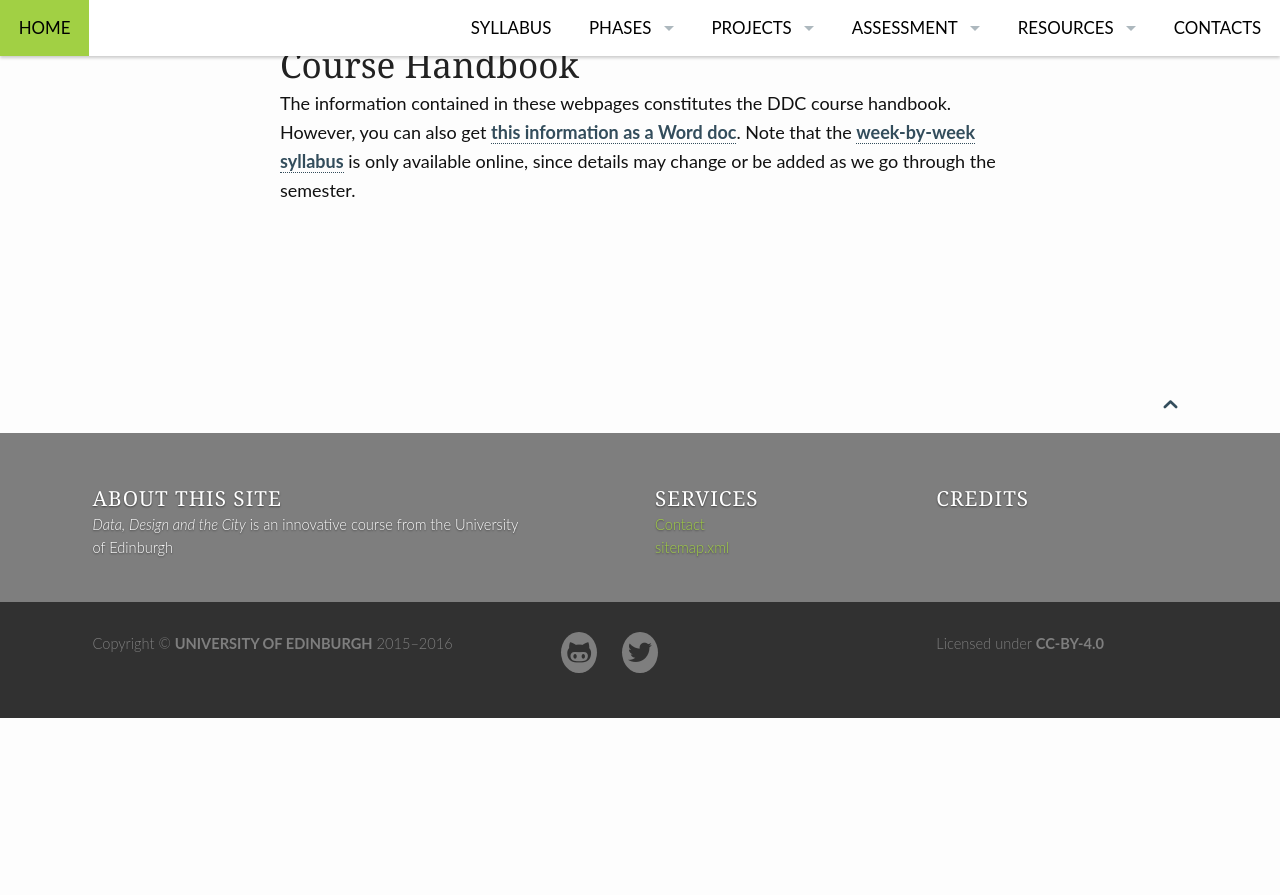
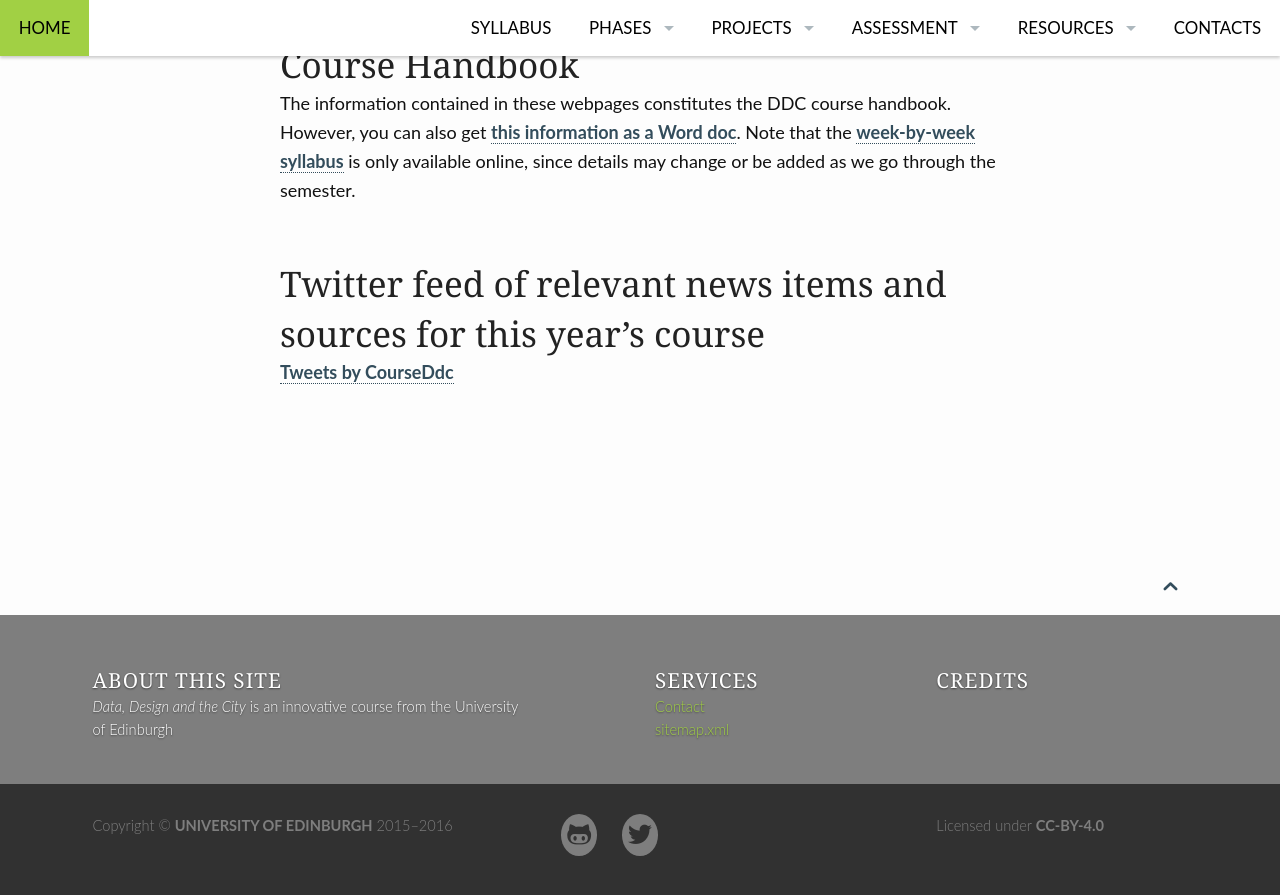
Before and after one commit to edinburghlivinglab/ddc, a Jekyll site: the page built from pages/pages-root-folder/index.md, in a window 1280 px wide and 900 px high, scrolled down 1116 px. Shown: the top 895 px of the window. Built offline with Jekyll 4.4.1, drawn with Linux system fonts in a browser that asks for light colours; comment, search, counter and statistics services are not loaded; before the commit the page ends 1834 px from its top, so only the background shows below that.

Commit message:
Update index.md

```diff
--- a/pages/pages-root-folder/index.md
+++ b/pages/pages-root-folder/index.md
@@ -82,3 +82,6 @@
 Note that the [week-by-week syllabus]({{ site.baseurl }}/syllabus#weekbyweek)
 is only available online, since details may change or be added as we go
 through the semester.
+
+## Twitter feed of relevant news items and sources for this year's course
+<a class="twitter-timeline" href="https://twitter.com/CourseDdc?ref_src=twsrc%5Etfw">Tweets by CourseDdc</a> <script async src="https://platform.twitter.com/widgets.js" charset="utf-8"></script>
```
